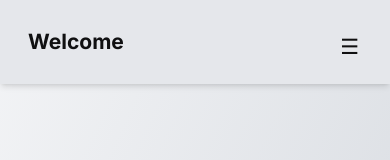
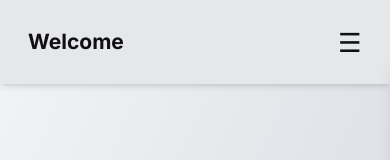
Before and after one commit to yadhunandangn/Portfolio, a React (Vite) app: page / in a window 390 px wide. Shown: the top 160 px of the page. Built offline with nearby package versions, Linux system fonts and the light colour scheme.

Commit message:
Final2.0

```diff
--- a/src/navbar/navbar.jsx
+++ b/src/navbar/navbar.jsx
@@ -1,5 +1,4 @@
 import React, { useState } from "react";
-
 
 export const Navbar = () => {
   const [isOpen, setIsOpen] = useState(false);
@@ -10,15 +9,14 @@ export const Navbar = () => {
         <div className="flex justify-between items-center p-8 h-full">
           {/* Logo */}
           <div className="text-2xl font-bold">
-            <span  className="hover:text-gray-500">
-              Welcome
-            </span>
+            <span className="hover:text-gray-500">Welcome</span>
           </div>
 
           {/* Hamburger / Close icon (Mobile) */}
           <button
-            className="w-7 h-5 relative cursor-pointer z-40 md:hidden text-2xl"
+            className="w-7 h-7 relative cursor-pointer z-60 md:hidden text-3xl leading-none"
             onClick={() => setIsOpen(!isOpen)}
+            aria-label="Toggle Menu"
           >
             {isOpen ? "✕" : "☰"}
           </button>
@@ -45,9 +43,10 @@ export const Navbar = () => {
       </div>
 
       <div
-        className={`fixed right-0 h-auto w-64  bg-gradient-to-br from-gray-100 to-gray-300 ${
-          isOpen ? "translate-x-0" : "hidden translate-x-full"
-        }`}
+        className={`fixed top-16 right-0 bottom-0 w-64 bg-gradient-to-br
+          from-gray-100 to-gray-300 shadow-lg transition-transform duration-300 ease-in-out z-50 ${
+            isOpen ? "translate-x-0" : "translate-x-full"
+          }`}
       >
         <div className="p-6 space-y-4">
           <a
```
Also changed, not shown: src/pages/contact.jsx (+8 -4 lines).
